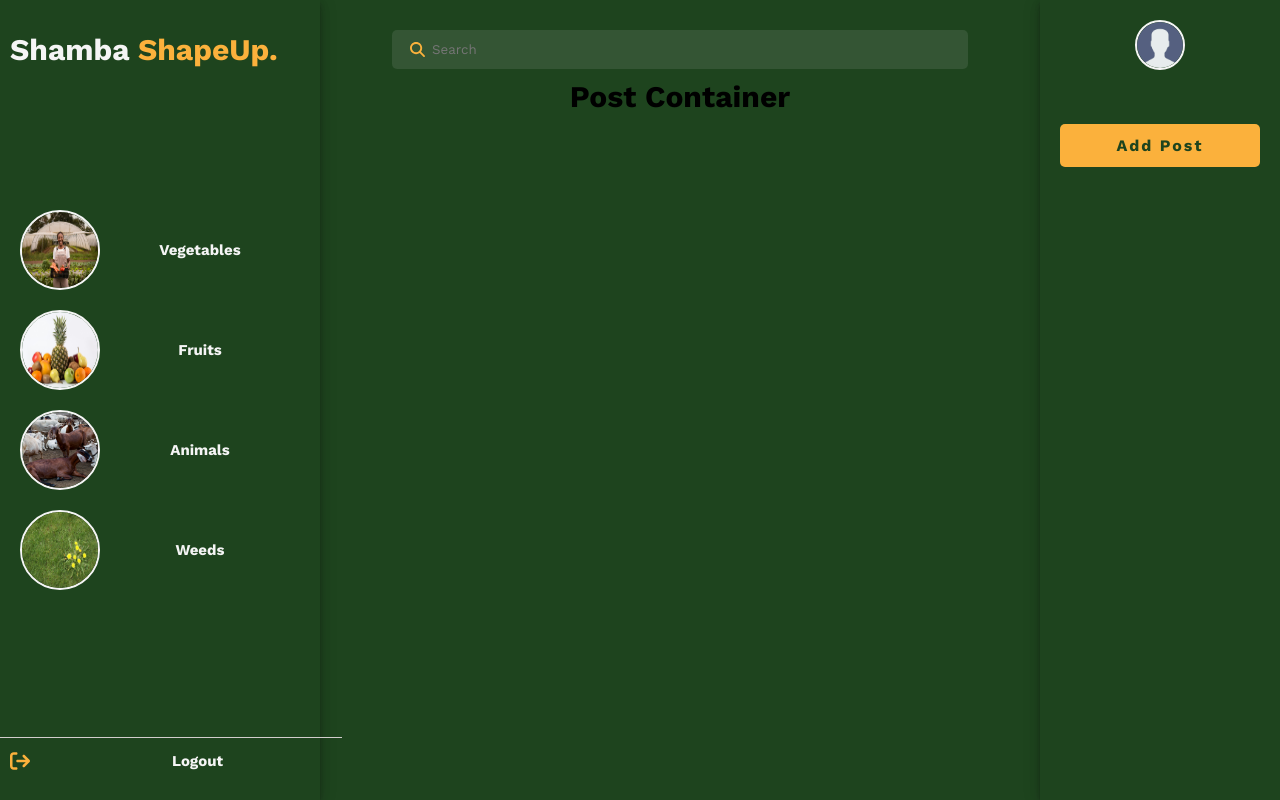
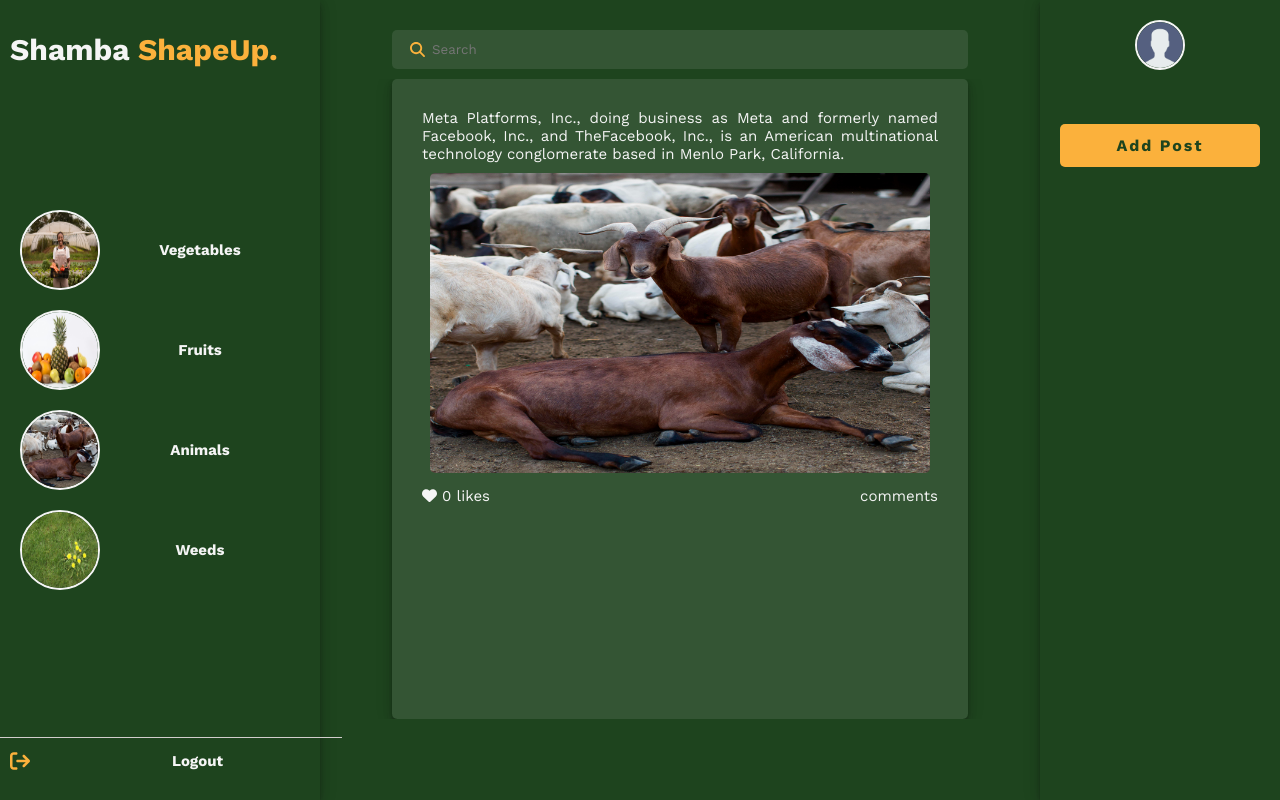
Before and after one commit to Murage-Ivy/downwork, a React (Create React App) app: page /postpage in a window 1280 px wide. Built offline with nearby package versions, Linux system fonts and the light colour scheme.

Commit message:
Design post card form

```diff
--- a/src/components/PostCard.tsx
+++ b/src/components/PostCard.tsx
@@ -1,11 +1,24 @@
+import { faHeart } from "@fortawesome/free-solid-svg-icons"
+import { FontAwesomeIcon } from "@fortawesome/react-fontawesome"
+
 const PostCard: React.FC = () => {
     return (
         <div id="post-card">
             <div id="post-card-header">
-                <h1>Post Card</h1>
+                <p>Meta Platforms, Inc., doing business as Meta and formerly named Facebook, Inc., and TheFacebook, Inc., is an American multinational technology conglomerate based in Menlo Park, California.</p>
             </div>
             <div id="post-card-body">
-                <h1>Post Card</h1>
+                <img src="../assets/images/farm-with-goats.jpg" alt="post" />
+            </div>
+            <div id="post-card-footer">
+                <div id="post-card-footer-left">
+                    <FontAwesomeIcon icon={faHeart} id="heart-icon" />
+                    <span> 0 likes</span>
+                </div>
+                <div id="post-card-footer-right">
+                    <span id="comments">comments</span>
+                </div>
+
             </div>
         </div>
     )
--- a/src/components/PostContainer.tsx
+++ b/src/components/PostContainer.tsx
@@ -1,3 +1,4 @@
+import PostCard from "./PostCard"
 import SearchForm from "./SearchForm"
 
 const PostContainer: React.FC = () => {
@@ -7,7 +8,7 @@ const PostContainer: React.FC = () => {
                 <SearchForm />
             </div>
             <div id="post-container-body">
-                <h1>Post Container</h1>
+                <PostCard />
             </div>
         </div>
     )
--- a/src/index.css
+++ b/src/index.css
@@ -482,3 +482,43 @@ a {
   left: 32%;
 }
 /* end of search styles */
+
+/* style of post container */
+#post-container-body {
+  height: 80vh;
+  overflow-y: hidden;
+}
+/* end of style container */
+
+/* start of post card styles */
+#post-card {
+  width: 80%;
+  height: 100%;
+  padding: 20px;
+  box-shadow: 0 6px 10px 0 rgba(41, 41, 41, 0.14),
+    0 1px 18px 0 rgba(0, 0, 0, 0.12), 0 3px 5px -1px rgba(0, 0, 0, 0.4);
+  margin-bottom: 20px;
+  border-radius: 5px;
+  background-color: #d6dbd61d;
+  margin: 0 auto;
+}
+
+#post-card-body > img {
+  width: 500px;
+  height: 300px;
+  border-radius: 5px;
+}
+
+#post-card-header {
+  color: var(--secondary-color);
+  text-align: justify;
+  padding: 10px;
+}
+
+#post-card-footer {
+  display:flex;
+  justify-content: space-between;
+  padding: 10px;
+  color: var(--secondary-color);
+}
+/* end of post card styles */
```
Also changed, not shown: src/components/CommentForm.tsx (+5 -6 lines).
